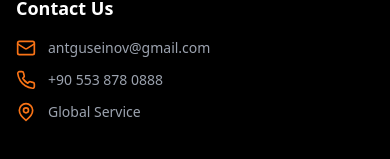
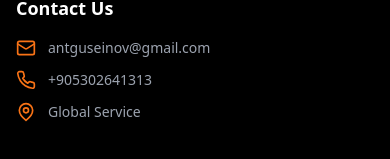
Before and after one commit to st-VALVe/iOperator_website, a React (Vite) app: page / in a window 390 px wide. Shown: the part 9768-9927 px from the top of the page. Built offline with nearby package versions, Linux system fonts and the light colour scheme.

Commit message:
Update contact phone number to +905302641313

```diff
--- a/src/App.tsx
+++ b/src/App.tsx
@@ -16,7 +16,7 @@ function App() {
   // Direct email configuration
   // Using mailto: link as primary method - always works, no external services needed
   const RECIPIENT_EMAIL = 'antguseinov@gmail.com';
-  const CONTACT_PHONE = '+90 553 878 0888';
+  const CONTACT_PHONE = '+905302641313';
 
   const t = (key: keyof typeof translations.en) => getTranslation(language, key);
 
```
